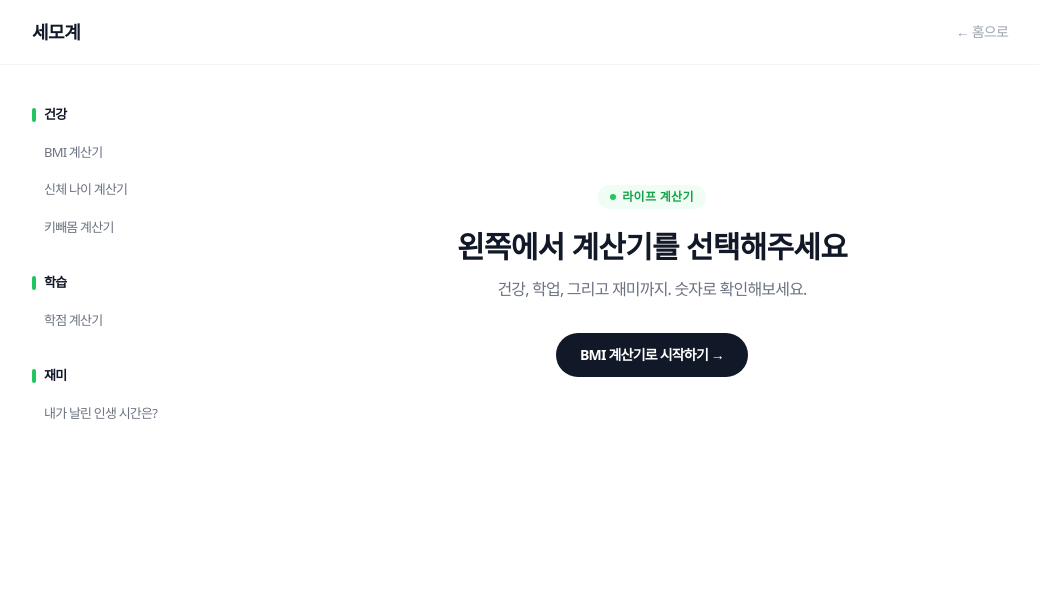
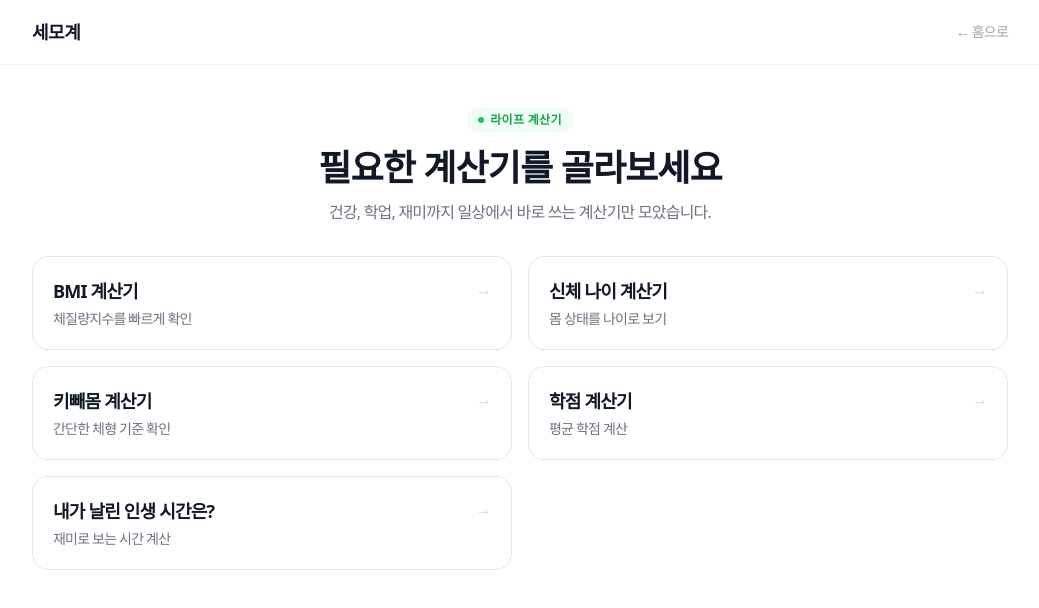
Before and after one commit to greentea2417/semogye-calculator, a Next.js app: page /life in a window 1280 px wide. Shown: the top 608 px of the page, without its empty margins (120-1159 px from the left). Built offline with nearby package versions, Linux system fonts and the light colour scheme; a web font is replaced by a local one.

Commit message:
feat: convert life page to card grid

```diff
--- a/app/life/layout.tsx
+++ b/app/life/layout.tsx
@@ -1,40 +1,6 @@
-"use client";
-
 import Link from "next/link";
-import { usePathname } from "next/navigation";
-import { useEffect, useState } from "react";
-
-const groups = [
-  {
-    label: "건강",
-    items: [
-      { href: "/life/bmi", title: "BMI 계산기" },
-      { href: "/life/body-age", title: "신체 나이 계산기" },
-      { href: "/life/kbm", title: "키빼몸 계산기" },
-    ],
-  },
-  {
-    label: "학습",
-    items: [{ href: "/life/grade", title: "학점 계산기" }],
-  },
-  {
-    label: "재미",
-    items: [{ href: "/life/waste-time", title: "내가 날린 인생 시간은?" }],
-  },
-];
 
 export default function LifeLayout({ children }) {
-  const pathname = usePathname();
-  const [visible, setVisible] = useState(false);
-
-  useEffect(() => {
-    setVisible(false);
-    const t = setTimeout(() => setVisible(true), 20);
-    return () => clearTimeout(t);
-  }, [pathname]);
-
-  const allItems = groups.flatMap((g) => g.items);
-
   return (
     <div className="min-h-screen bg-white">
       <nav className="sticky top-0 z-50 bg-white/80 backdrop-blur-md border-b border-gray-100">
@@ -48,69 +14,9 @@ export default function LifeLayout({ children }) {
         </div>
       </nav>
 
-      {/* 모바일: 가로 스크롤 메뉴 */}
-      <div className="md:hidden sticky top-16 z-40 bg-white border-b border-gray-100 overflow-x-auto">
-        <div className="flex gap-2 px-6 py-3 w-max">
-          {allItems.map((item) => {
-            const active = pathname === item.href;
-            return (
-              <Link
-                key={item.href}
-                href={item.href}
-                className={`whitespace-nowrap px-3.5 py-1.5 rounded-full text-[13px] font-semibold transition-colors ${
-                  active
-                    ? "bg-gray-900 text-white"
-                    : "bg-gray-50 text-gray-500 hover:bg-gray-100"
-                }`}
-              >
-                {item.title}
-              </Link>
-            );
-          })}
-        </div>
-      </div>
-
-      <div className="max-w-5xl mx-auto px-6 py-10 flex gap-10">
-        {/* 데스크톱 사이드바 */}
-        <aside className="w-56 shrink-0 hidden md:block">
-          <div className="sticky top-24 space-y-7">
-            {groups.map((g) => (
-              <div key={g.label}>
-                <div className="flex items-center gap-2 mb-2.5">
-                  <span className="w-1 h-3.5 rounded-full bg-green-500" />
-                  <p className="text-[13px] font-extrabold text-gray-900">{g.label}</p>
-                </div>
-                <div className="space-y-0.5">
-                  {g.items.map((item) => {
-                    const active = pathname === item.href;
-                    return (
-                      <Link
-                        key={item.href}
-                        href={item.href}
-                        className={`block px-3 py-2 rounded-lg text-[13px] transition-colors ${
-                          active
-                            ? "bg-green-50 text-green-600 font-bold"
-                            : "text-gray-500 hover:bg-gray-50 hover:text-gray-900"
-                        }`}
-                      >
-                        {item.title}
-                      </Link>
-                    );
-                  })}
-                </div>
-              </div>
-            ))}
-          </div>
-        </aside>
-
-        {/* 중앙 패널: 라우트 전환 시 페이드인 */}
-        <main
-          className="flex-1 min-w-0 transition-opacity duration-300 ease-out"
-          style={{ opacity: visible ? 1 : 0 }}
-        >
-          {children}
-        </main>
-      </div>
+      <main className="max-w-5xl mx-auto px-6 py-10">
+        {children}
+      </main>
     </div>
   );
 }
--- a/app/life/page.tsx
+++ b/app/life/page.tsx
@@ -1,24 +1,52 @@
 import Link from "next/link";
+
+const items = [
+  { href: "/life/bmi", label: "BMI 계산기", desc: "체질량지수를 빠르게 확인" },
+  { href: "/life/body-age", label: "신체 나이 계산기", desc: "몸 상태를 나이로 보기" },
+  { href: "/life/kbm", label: "키빼몸 계산기", desc: "간단한 체형 기준 확인" },
+  { href: "/life/grade", label: "학점 계산기", desc: "평균 학점 계산" },
+  { href: "/life/waste-time", label: "내가 날린 인생 시간은?", desc: "재미로 보는 시간 계산" },
+];
 
 export default function LifePage() {
   return (
-    <div className="flex flex-col items-center justify-center text-center py-16 md:py-20">
-      <span className="inline-flex items-center gap-1.5 px-3 py-1 rounded-full bg-green-50 text-green-600 text-xs font-semibold tracking-wide mb-5">
-        <span className="w-1.5 h-1.5 rounded-full bg-green-500" />
+    <div className="mx-auto max-w-5xl">
+      <div className="mb-8 text-center sm:block hidden">
+        <span className="inline-flex items-center gap-1.5 rounded-full bg-green-50 px-3 py-1 text-xs font-semibold tracking-wide text-green-600">
+          <span className="h-1.5 w-1.5 rounded-full bg-green-500" />
           라이프 계산기
         </span>
-      <h1 className="text-2xl md:text-3xl font-extrabold tracking-tight text-gray-900 mb-3">
-        왼쪽에서 계산기를 선택해주세요
+        <h1 className="mt-4 text-3xl font-extrabold tracking-tight text-gray-900 sm:text-4xl">
+          필요한 계산기를 골라보세요
         </h1>
-      <p className="text-gray-500 mb-8">
-        건강, 학업, 그리고 재미까지. 숫자로 확인해보세요.
+        <p className="mt-3 text-gray-500">
+          건강, 학업, 재미까지 일상에서 바로 쓰는 계산기만 모았습니다.
         </p>
+      </div>
+
+      <div className="md:hidden mb-6 text-center">
+        <h1 className="text-2xl font-extrabold tracking-tight text-gray-900">라이프 계산기</h1>
+      </div>
+
+      <div className="grid grid-cols-1 gap-4 sm:grid-cols-2">
+        {items.map((item) => (
           <Link
-        href="/life/bmi"
-        className="px-6 py-3 rounded-full bg-gray-900 text-white text-sm font-semibold hover:bg-gray-800 transition-colors"
+            key={item.href}
+            href={item.href}
+            className="group rounded-2xl border border-gray-200 bg-white p-5 transition-all hover:-translate-y-0.5 hover:border-green-200 hover:shadow-lg"
           >
-        BMI 계산기로 시작하기 →
+            <div className="flex items-start justify-between gap-4">
+              <div>
+                <h2 className="text-lg font-bold text-gray-900 transition-colors group-hover:text-green-600">
+                  {item.label}
+                </h2>
+                <p className="mt-1 text-sm text-gray-500">{item.desc}</p>
+              </div>
+              <span className="text-gray-300 transition-colors group-hover:text-green-500">→</span>
+            </div>
           </Link>
+        ))}
+      </div>
     </div>
   );
 }
```
Lines whose indentation alone changed are shown as unchanged.
